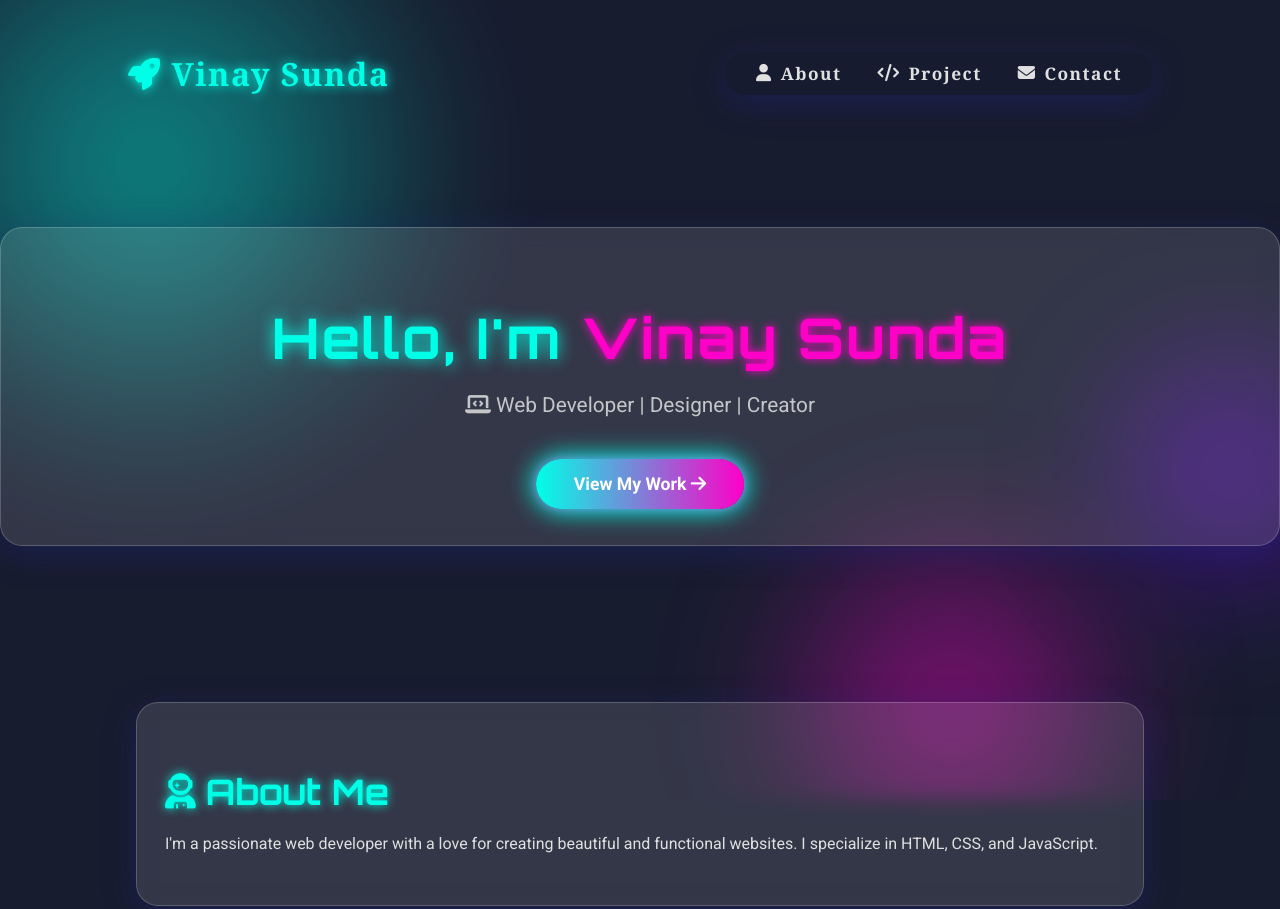
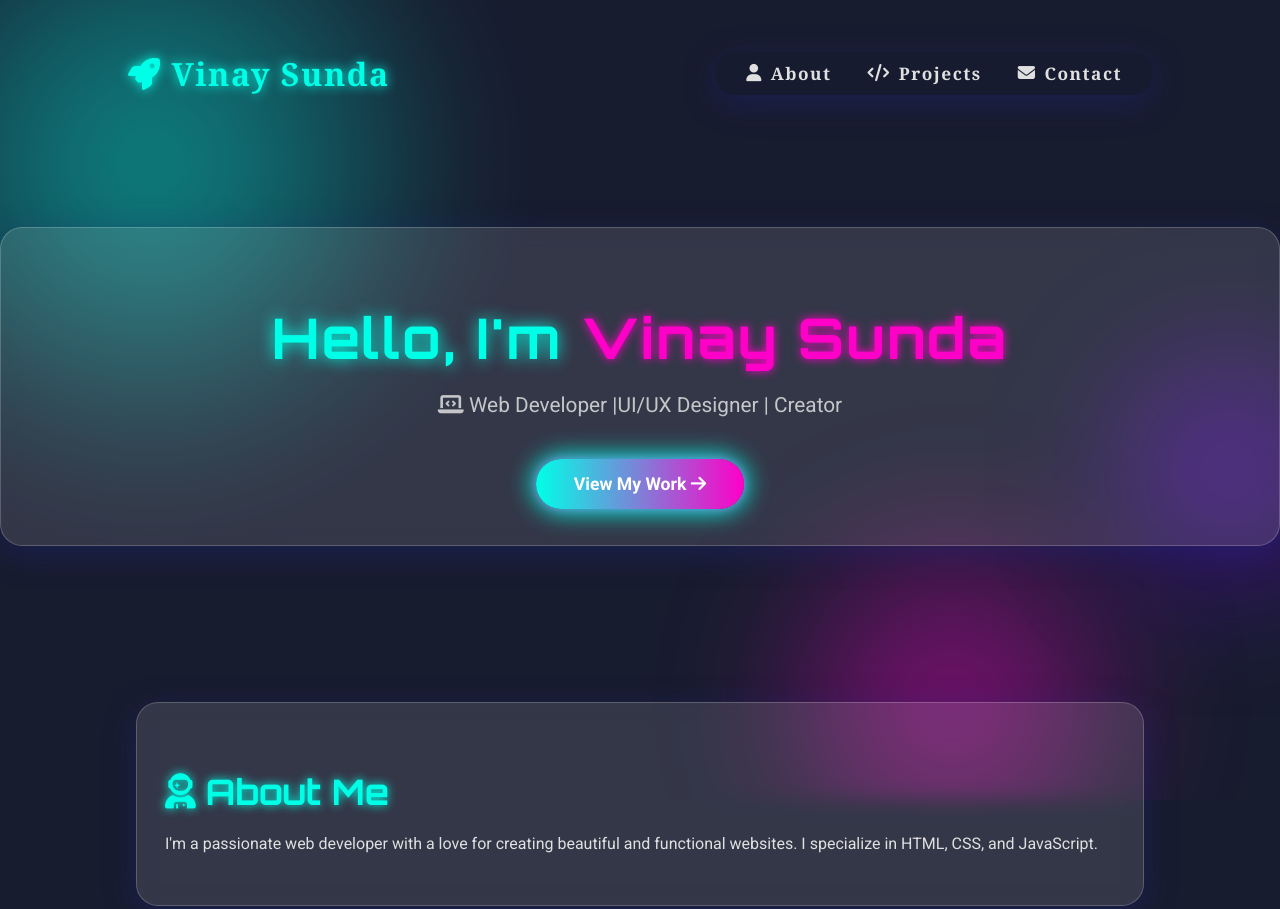
Before and after one commit to vinaysunda24/vinaysunda24, a plain HTML site: page index.html in a window 1280 px wide. Shown: the top 909 px of the page. Drawn offline with Linux system fonts and the light colour scheme.

Commit message:
Update index.html

```diff
--- a/index.html
+++ b/index.html
@@ -21,13 +21,13 @@
       <div class="logo"><i class="fas fa-rocket"></i>Vinay Sunda</div>
       <ul>
         <li><a href="about.html"><i class="fas fa-user"></i> About</a></li>
-        <li><a href="#projects"><i class="fas fa-code"></i> Project</a></li>
+        <li><a href="#projects"><i class="fas fa-code"></i> Projects</a></li>
         <li><a href="contact.html"><i class="fas fa-envelope"></i> Contact</a></li>
       </ul>
     </nav>
     <div class="hero glass">
       <h1>Hello, I'm <span>Vinay Sunda</span></h1>
-      <p><i class="fas fa-laptop-code"></i> Web Developer | Designer | Creator</p>
+      <p><i class="fas fa-laptop-code"></i> Web Developer |UI/UX Designer | Creator</p>
       <a href="#projects" class="btn-glow">View My Work <i class="fas fa-arrow-right"></i></a>
     </div>
   </header>
```
